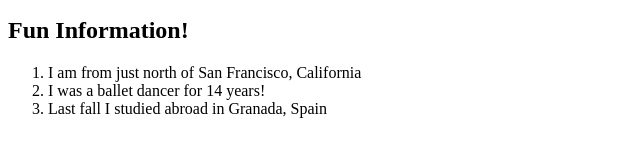
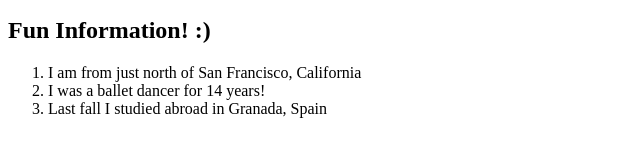
Before and after one commit to olivialng/comp20, a plain HTML site: page index.html in a window 1280 px wide. Shown: the part 240-396 px from the top of the page, 0-640 px from the left. Drawn offline with Linux system fonts and the light colour scheme.

Commit message:
Update index.html

```diff
--- a/index.html
+++ b/index.html
@@ -14,7 +14,7 @@
   <li> IP address: 130.64.142.27 </li>
 </ul>
 
-<h2> Fun Information! </h2>
+<h2> Fun Information! :) </h2>
 
 <ol>
   <li> I am from just north of San Francisco, California </li>
```
